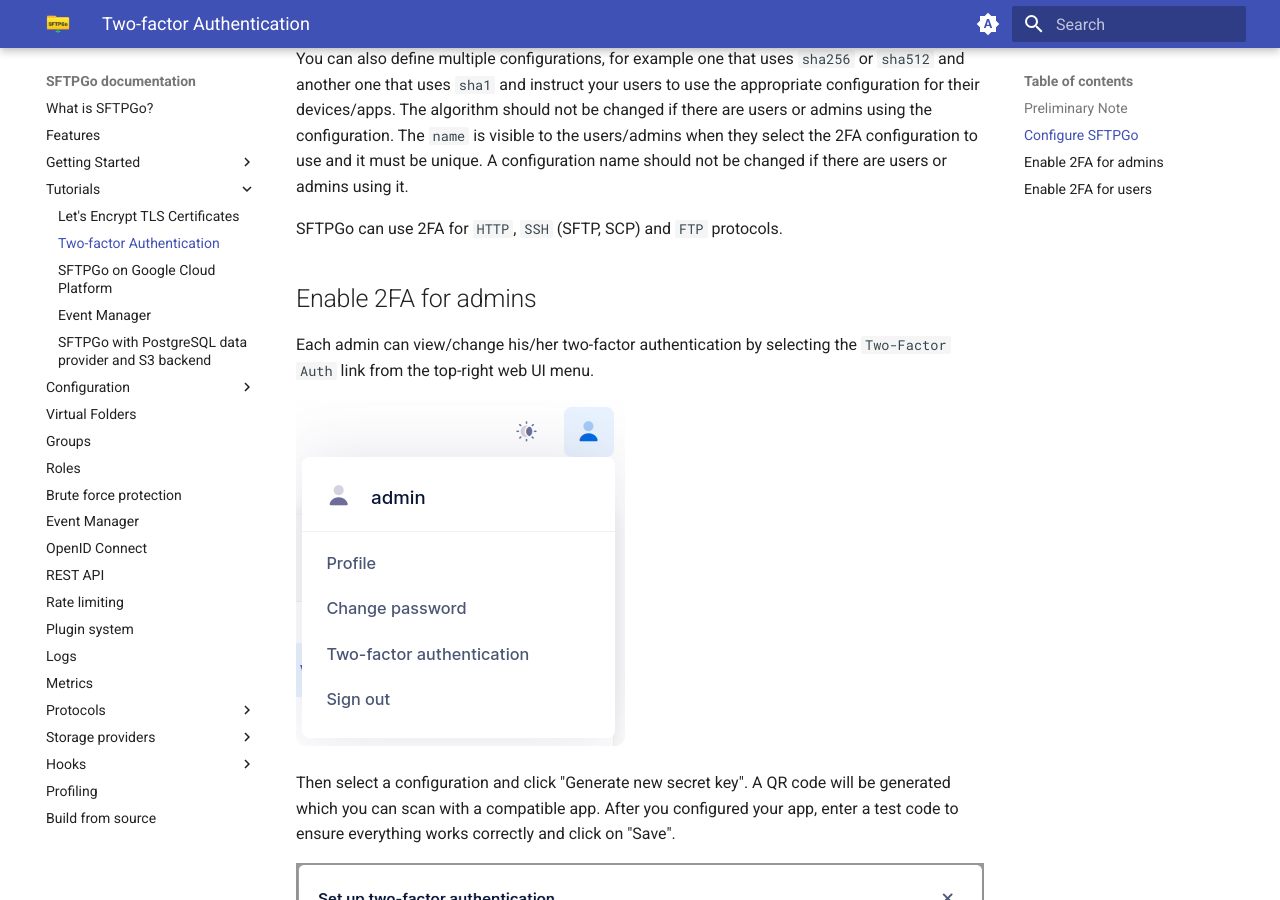
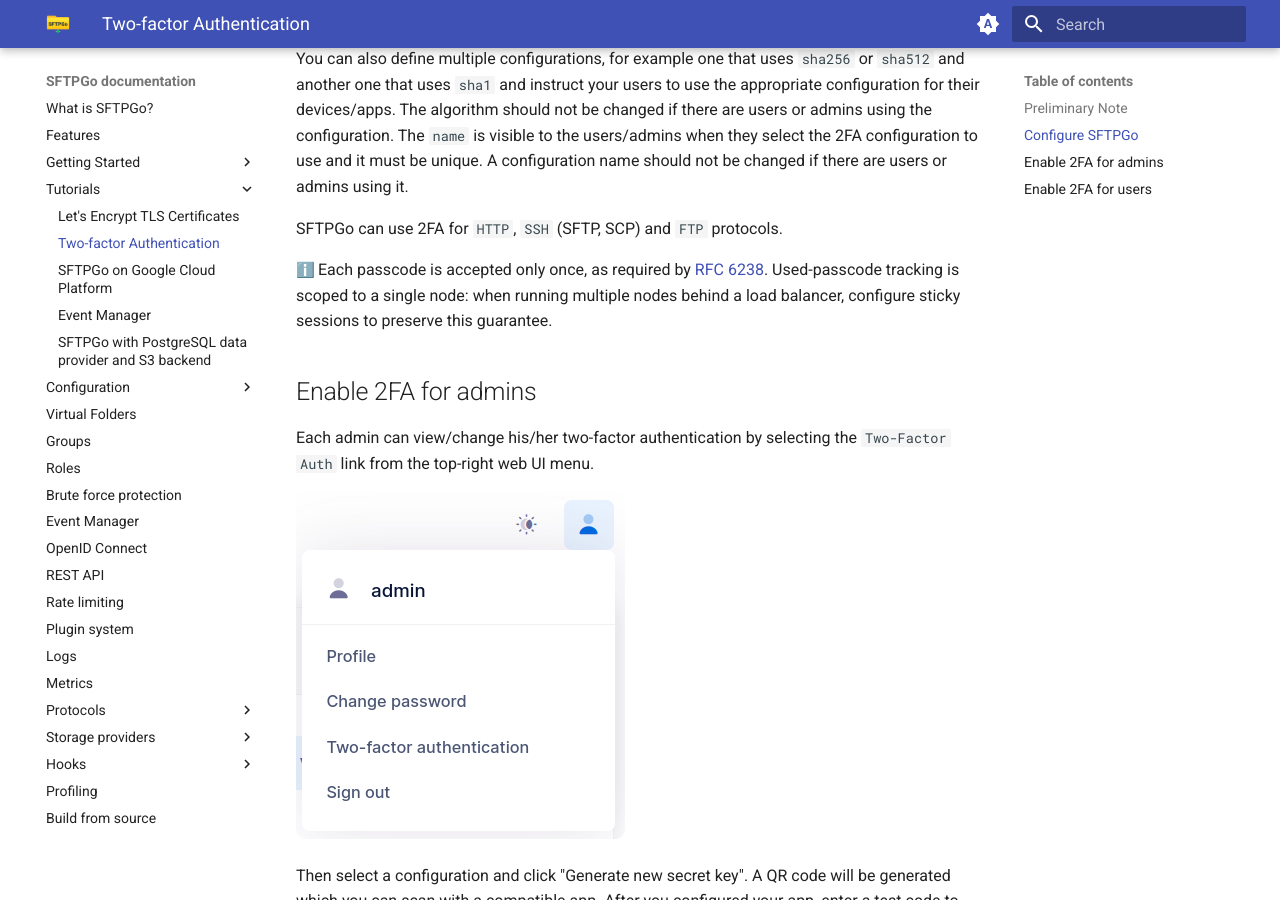
Before and after one commit to sftpgo/docs, an MkDocs documentation site: the page built from docs/tutorials/two-factor-authentication.md, in a window 1280 px wide and 900 px high, scrolled down 1087 px. Built offline with MkDocs 1.6.1 and Material for MkDocs 9.7.7, drawn with Linux system fonts in a browser that asks for light colours; emoji names are drawn with the system emoji font; the version menu is left out.

Commit message:
2fa tutorial: document per-node one-time passcode enforcement
Signed-off-by: Nicola Murino <nicola.murino@gmail.com>

```diff
--- a/docs/tutorials/two-factor-authentication.md
+++ b/docs/tutorials/two-factor-authentication.md
@@ -38,6 +38,8 @@ The `issuer` and `algo` are visible/used in the authenticators apps. For example
 You can also define multiple configurations, for example one that uses `sha256` or `sha512` and another one that uses `sha1` and instruct your users to use the appropriate configuration for their devices/apps. The algorithm should not be changed if there are users or admins using the configuration. The `name` is visible to the users/admins when they select the 2FA configuration to use and it must be unique. A configuration name should not be changed if there are users or admins using it.
 
 SFTPGo can use 2FA for `HTTP`, `SSH` (SFTP, SCP) and `FTP` protocols.
+
+:information_source: Each passcode is accepted only once, as required by [RFC 6238](https://datatracker.ietf.org/doc/html/rfc6238){:target="_blank"}. Used-passcode tracking is scoped to a single node: when running multiple nodes behind a load balancer, configure sticky sessions to preserve this guarantee.
 
 ## Enable 2FA for admins
 
```
